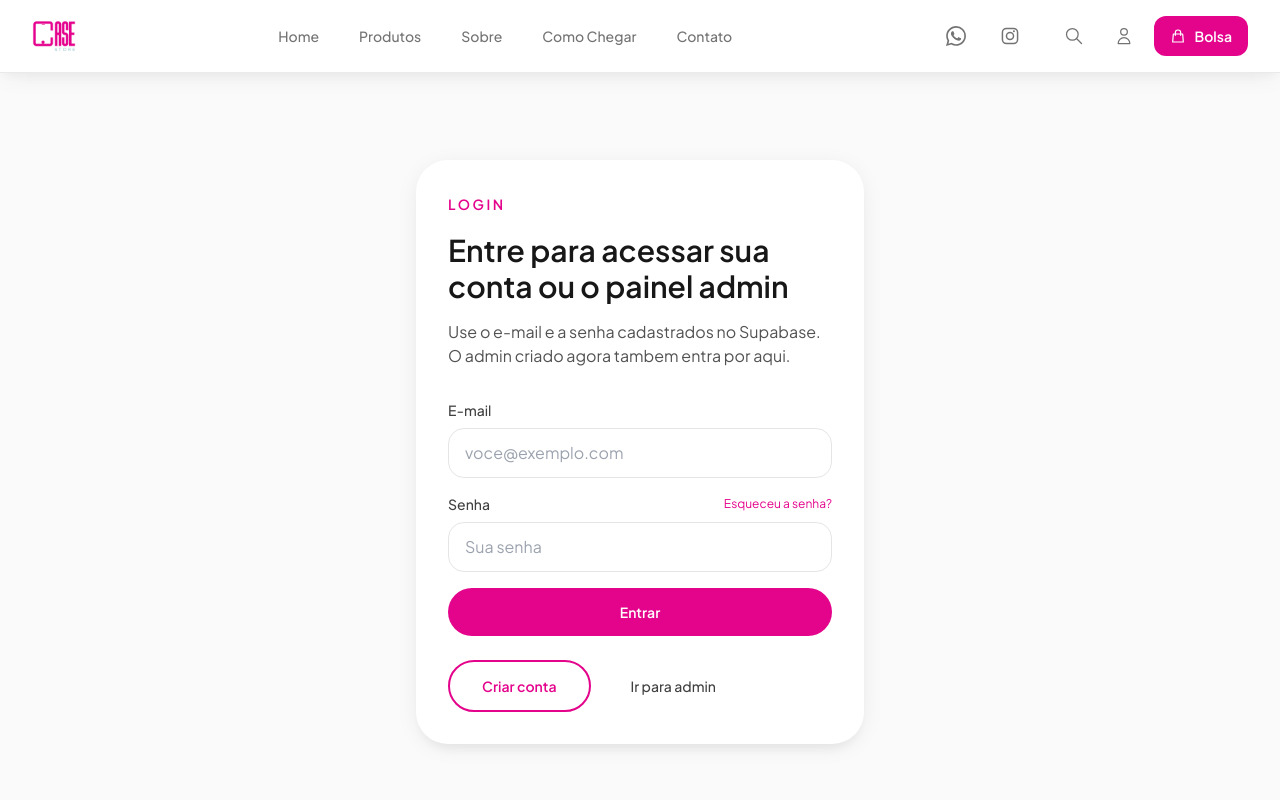
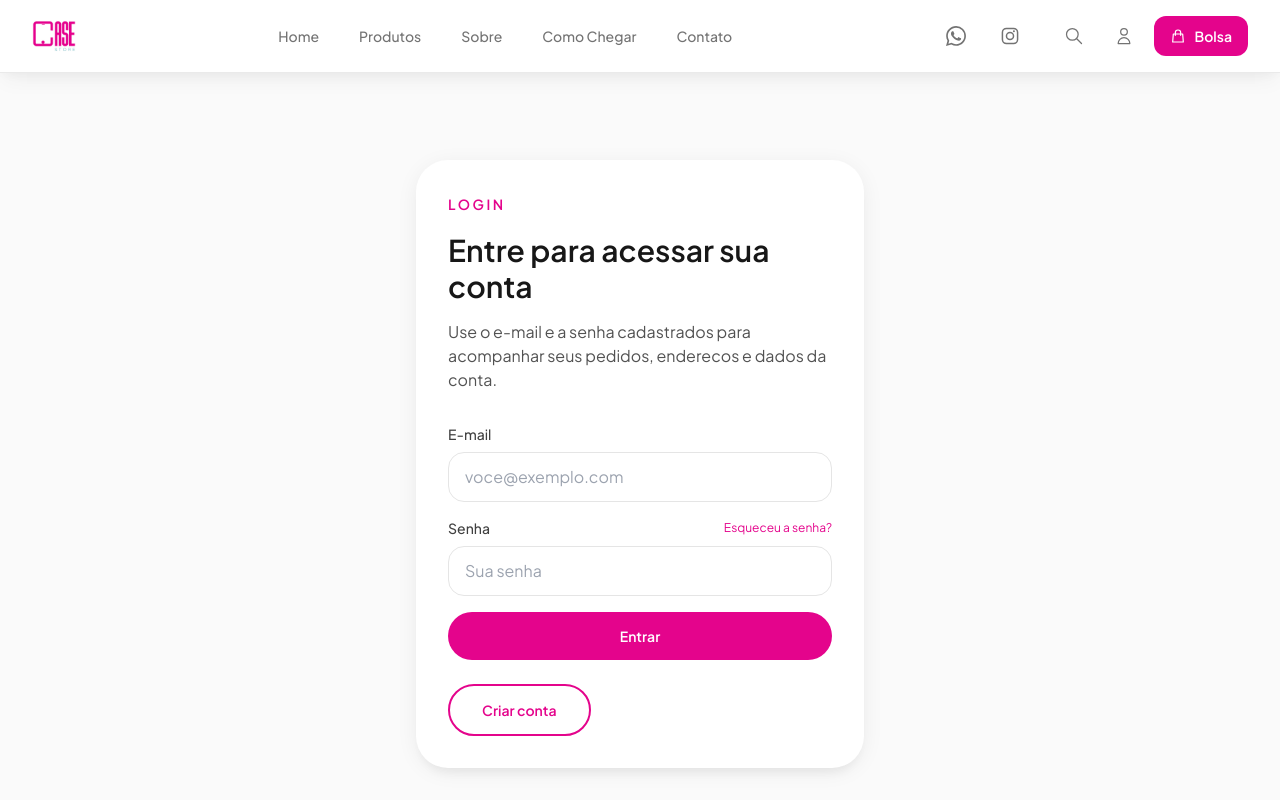
Before and after one commit to RSR202555/casestorefsa, a Next.js app in the folder ecommerce/: page /login in a window 1280 px wide. Shown: the top 800 px of the page. Built offline with nearby package versions, Linux system fonts and the light colour scheme.

Commit message:
Oculta acesso admin do login publico

```diff
--- a/ecommerce/src/app/login/page.tsx
+++ b/ecommerce/src/app/login/page.tsx
@@ -101,11 +101,11 @@ export default function LoginPage() {
             Login
           </span>
           <h1 className="mt-4 text-3xl font-semibold text-neutral-900">
-            Entre para acessar sua conta ou o painel admin
+            Entre para acessar sua conta
           </h1>
           <p className="mt-4 text-neutral-600">
-            Use o e-mail e a senha cadastrados no Supabase. O admin criado agora
-            tambem entra por aqui.
+            Use o e-mail e a senha cadastrados para acompanhar seus pedidos,
+            enderecos e dados da conta.
           </p>
 
           <form className="mt-8 space-y-4" onSubmit={handleSubmit}>
@@ -170,9 +170,6 @@ export default function LoginPage() {
             <Link href="/registro" className="btn-secondary">
               Criar conta
             </Link>
-            <Link href="/admin" className="btn-ghost">
-              Ir para admin
-            </Link>
           </div>
         </div>
       </div>
```
